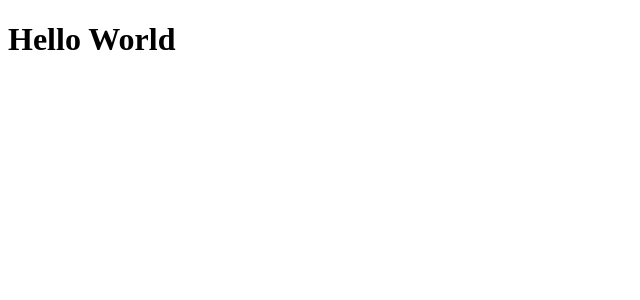
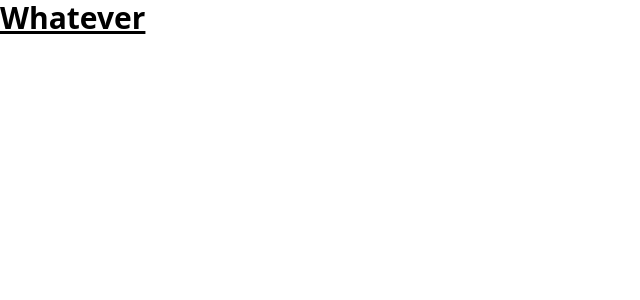
Before and after one commit to fisocodes/oscar-figueroa-consulting, a Next.js app: page / in a window 1280 px wide. Shown: the top 300 px of the page, without its empty margins (0-640 px from the left). Built offline with nearby package versions, Linux system fonts and the light colour scheme.

Commit message:
FEATURE: Added tailwind css configuration

```diff
--- /dev/null
+++ b/app/globals.css
@@ -0,0 +1 @@
+@import "tailwindcss";
--- a/app/layout.tsx
+++ b/app/layout.tsx
@@ -1,4 +1,6 @@
 import React from 'react'
+
+import './globals.css'
 
 interface RootLayoutProps {
   children: React.ReactNode
--- a/app/page.tsx
+++ b/app/page.tsx
@@ -1,5 +1,5 @@
 const HomePage: React.FC = () => {
-  return <h1>Hello World</h1>
+  return <h1 className='text-3xl font-bold underline'>Whatever</h1>
 }
 
 export default HomePage
--- a/package.json
+++ b/package.json
@@ -35,8 +35,11 @@
     "typescript": "^5.8.3"
   },
   "dependencies": {
+    "@tailwindcss/postcss": "^4.1.11",
     "next": "^15.3.3",
+    "postcss": "^8.5.6",
     "react": "^19.1.0",
-    "react-dom": "^19.1.0"
+    "react-dom": "^19.1.0",
+    "tailwindcss": "^4.1.11"
   }
 }
--- /dev/null
+++ b/postcss.config.mjs
@@ -0,0 +1,6 @@
+const config = {
+  plugins: {
+    '@tailwindcss/postcss': {}
+  }
+}
+export default config
```
Also changed, not shown: 1 other file (tests, documents, lock files or other folders).
